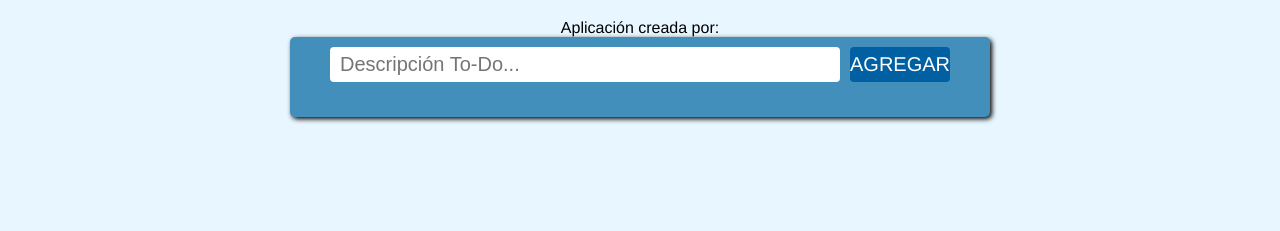
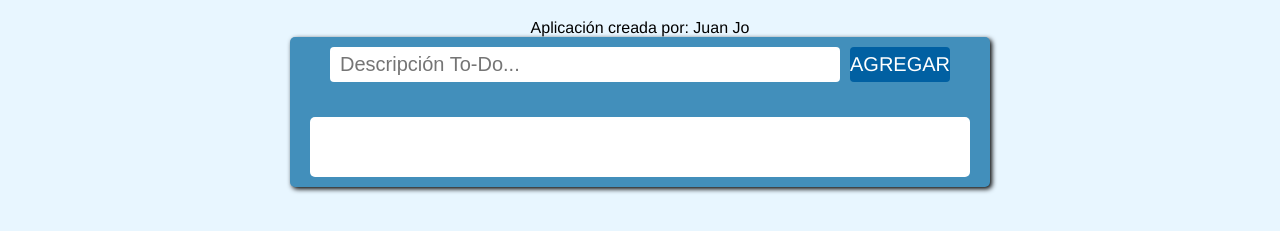
Before and after one commit to JJ200691/HenryBootcampM2, an Eleventy site: page 01-DOM/homework/index.html in a window 1280 px wide. Shown: the part 117-348 px from the top of the page. Built offline with nearby package versions, Linux system fonts and the light colour scheme; Eleventy itself is replaced by a stand-in of ours; files that its build step writes are made by us from their sources.

Commit message:
homework finished

```diff
--- a/01-DOM/homework/DOMhomework.js
+++ b/01-DOM/homework/DOMhomework.js
@@ -1,5 +1,6 @@
 // Crear un array vacío llamado 'toDoItems'
 // Tu codigo acá:
+var toDoItems = [];
 
 
 // En la página 'index.html' hay un elemento span cuyo texto es 'Aplicación creada por:'.
@@ -7,6 +8,8 @@
 // agregar tu nombre al final del texto actual. Ej: 'Aplicación creada por Franco'
 // Tu código acá:
 
+var nombre = document.querySelector("#createdBy");
+nombre.innerHTML += " Juan Jo";
 
 
 // Crear una clase denominada 'ToDo' cuyo constructor debe recibir un único parámetro del tipo string
@@ -16,19 +19,20 @@
 // 2) 'complete'    : debe setearse en false
 // Ayuda: usar 'this' en el constructor
 
-function ToDo () {
+function ToDo(description) {
   // Tu código acá:
+  this.description = description;
+  this.complete = false;
 
+  // Agregar un método denominado 'completeToDo' al prototipo de la clase ToDo
+  // No requiere ningún argumento
+  // Debe setear el atributo 'complete' del ToDo en true
+
+  // Tu código acá:
+  ToDo.prototype.completeToDo = function () {
+    this.complete = true;
+  }
 }
-
-
-// Agregar un método denominado 'completeToDo' al prototipo de la clase ToDo
-// No requiere ningún argumento
-// Debe setear el atributo 'complete' del ToDo en true
-
-// Tu código acá:
-
-
 
 // Agregar dos parámetros a la función 'buildToDo':
 //    1) Un objeto de la clase ToDo
@@ -47,10 +51,18 @@ function ToDo () {
 //    7) Agregar 'toDoText' como hijo de 'toDoShell'
 //    8) Devolver la variable toDoShell
 
-
 function buildToDo(todo, index) {
   // Tu código acá:
-
+  var toDoShell = document.createElement("div");
+  toDoShell.className = "toDoShell";
+  var toDoText = document.createElement("span");
+  toDoText.innerHTML = todo.description;
+  toDoText.id = index;
+  if (todo.complete) {
+    toDoText.className = "completeText";
+  }
+  toDoShell.appendChild(toDoText);
+  return toDoShell;
 }
 
 // La función 'buildToDos' debe crear un array de objetos toDo y devolverlo
@@ -60,7 +72,9 @@ function buildToDo(todo, index) {
 
 function buildToDos(toDos) {
   // Tu código acá:
-
+  return toDos.map(function (el, idx) {
+    return buildToDo(el, idx);
+  });
 }
 
 
@@ -75,7 +89,12 @@ function buildToDos(toDos) {
 
 function displayToDos() {
   // Tu código acá:
-
+  var toDoContainer = document.getElementById("toDoContainer");
+  toDoContainer.innerHTML = "";
+  var toDosArray = buildToDos(toDoItems);
+  toDosArray.forEach(element => {
+    toDoContainer.appendChild(element);
+  });
 }
 
 
@@ -90,16 +109,20 @@ function displayToDos() {
 
 function addToDo() {
   // Tu código acá:
-
+  var toDoInput = document.querySelector("#toDoInput");
+  var newToDo = new ToDo(toDoInput.value);
+  toDoItems.push(newToDo);
+  toDoInput.value = "";
+  displayToDos();
 }
 
 // Agregar un 'Event Listener' para que cada vez que el botón 'AGREGAR' sea clickeado
 // se ejecute la función 'addToDo'
 //   1) Seleccionar el elemento cuyo id es 'addButton'
 //   2) Agregarle un 'click' event listener, pasándole la función 'addToDo' como callback
-
 // Tu código acá:
-
+var addButton = document.querySelector("#addButton");
+addButton.addEventListener("click", addToDo());
 
 // La función completeToDo se va a ejecutar cuando queramos completar un todo
 // [NOTA: Algunas cuestiones a tener en cuenta
@@ -115,10 +138,14 @@ function addToDo() {
 
 function completeToDo(event) {
   // DESCOMENTAR LA SIGUIENTE LINEA
-  // const index = event.target.id;
+  const index = event.target.id;
   // Tu código acá:
+  toDoItems[index].completeToDo();
+  displayToDos();
+}
 
-}
+
+
 
 // Una vez que llegaste a este punto verificá que todos los tests pasen
 
@@ -137,7 +164,7 @@ function completeToDo(event) {
 
 
 // Acá debes insertar la llamada a 'displayToDos'
-
+displayToDos();
 
 // ---------------------------- NO CAMBIES NADA DE ACÁ PARA ABAJO ----------------------------- //
 if (typeof module !== 'undefined') {
```
